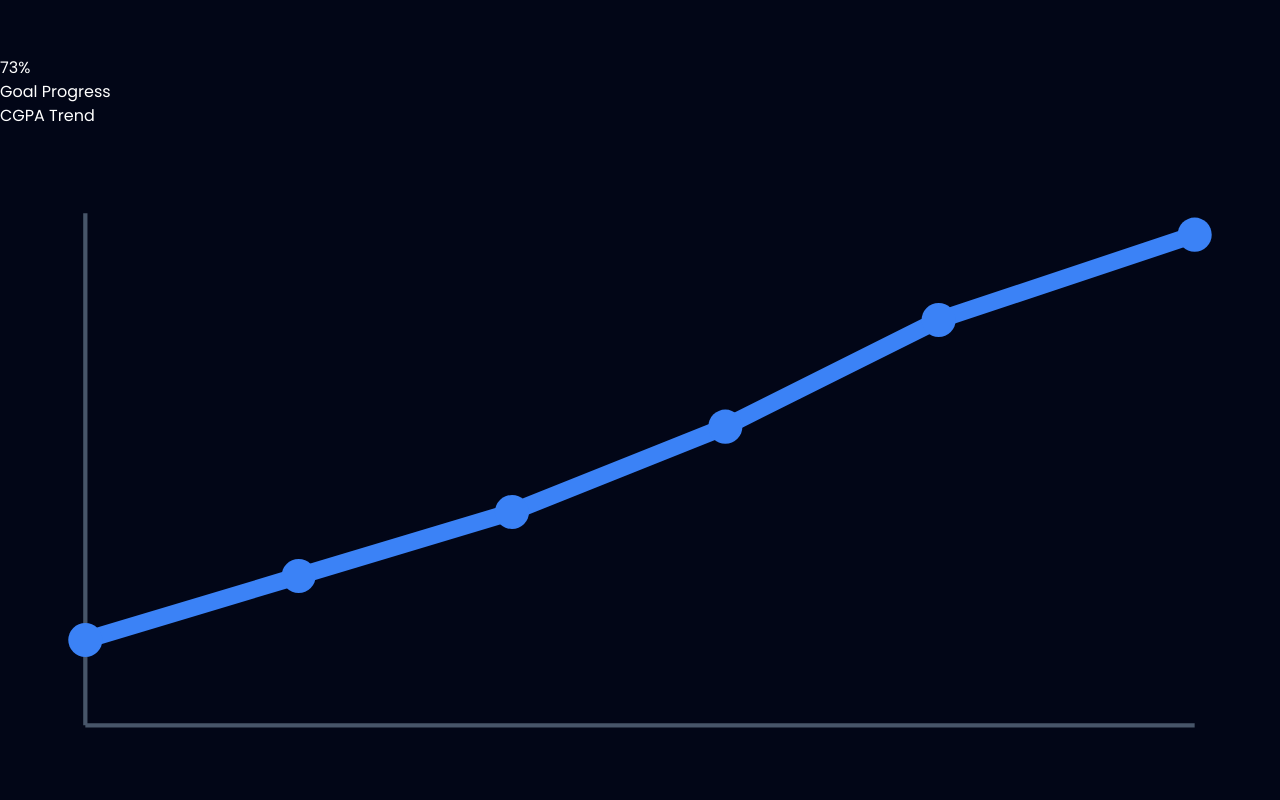
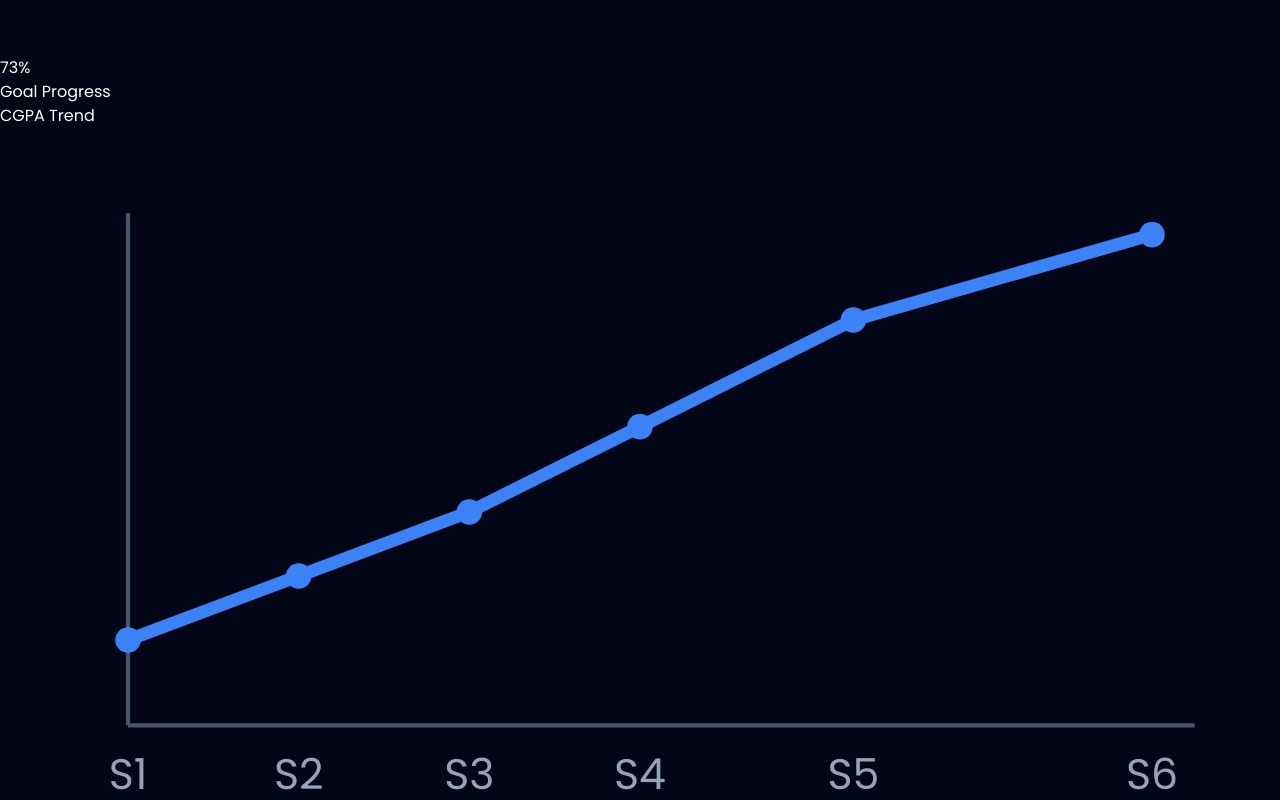
Before and after one commit to sandeepstylish027-gif/cgpa-goal-planner, a React (Vite) app: page / in a window 1280 px wide. Shown: the part 1840-2640 px from the top of the page. Built offline with nearby package versions, Linux system fonts and the light colour scheme; the HTML template or start-up script is replaced by a standard one.

Commit message:
Improve CGPA trend chart UI with semester labels

```diff
--- a/src/components/TrendChart.jsx
+++ b/src/components/TrendChart.jsx
@@ -5,38 +5,46 @@ function TrendChart() {
         CGPA Trend
       </h3>
 
-      <div className="h-48 flex items-center justify-center">
+      <div className="h-48">
         <svg
           viewBox="0 0 300 160"
           className="w-full h-full"
           preserveAspectRatio="none"
         >
-          {/* Grid */}
-          <line x1="20" y1="140" x2="280" y2="140" stroke="#475569" />
-          <line x1="20" y1="20" x2="20" y2="140" stroke="#475569" />
+          {/* Axes */}
+          <line x1="30" y1="140" x2="280" y2="140" stroke="#475569" />
+          <line x1="30" y1="20" x2="30" y2="140" stroke="#475569" />
 
           {/* Trend Line */}
           <polyline
             fill="none"
             stroke="#3b82f6"
-            strokeWidth="4"
+            strokeWidth="3"
             points="
-              20,120
+              30,120
               70,105
-              120,90
-              170,70
-              220,45
-              280,25
+              110,90
+              150,70
+              200,45
+              270,25
             "
           />
 
           {/* Points */}
-          <circle cx="20" cy="120" r="4" fill="#3b82f6" />
-          <circle cx="70" cy="105" r="4" fill="#3b82f6" />
-          <circle cx="120" cy="90" r="4" fill="#3b82f6" />
-          <circle cx="170" cy="70" r="4" fill="#3b82f6" />
-          <circle cx="220" cy="45" r="4" fill="#3b82f6" />
-          <circle cx="280" cy="25" r="4" fill="#3b82f6" />
+          <circle cx="30" cy="120" r="3" fill="#3b82f6" />
+          <circle cx="70" cy="105" r="3" fill="#3b82f6" />
+          <circle cx="110" cy="90" r="3" fill="#3b82f6" />
+          <circle cx="150" cy="70" r="3" fill="#3b82f6" />
+          <circle cx="200" cy="45" r="3" fill="#3b82f6" />
+          <circle cx="270" cy="25" r="3" fill="#3b82f6" />
+
+          {/* X-Axis Labels */}
+          <text x="30" y="155" textAnchor="middle" fill="#94a3b8" fontSize="10">S1</text>
+          <text x="70" y="155" textAnchor="middle" fill="#94a3b8" fontSize="10">S2</text>
+          <text x="110" y="155" textAnchor="middle" fill="#94a3b8" fontSize="10">S3</text>
+          <text x="150" y="155" textAnchor="middle" fill="#94a3b8" fontSize="10">S4</text>
+          <text x="200" y="155" textAnchor="middle" fill="#94a3b8" fontSize="10">S5</text>
+          <text x="270" y="155" textAnchor="middle" fill="#94a3b8" fontSize="10">S6</text>
         </svg>
       </div>
     </div>
```
